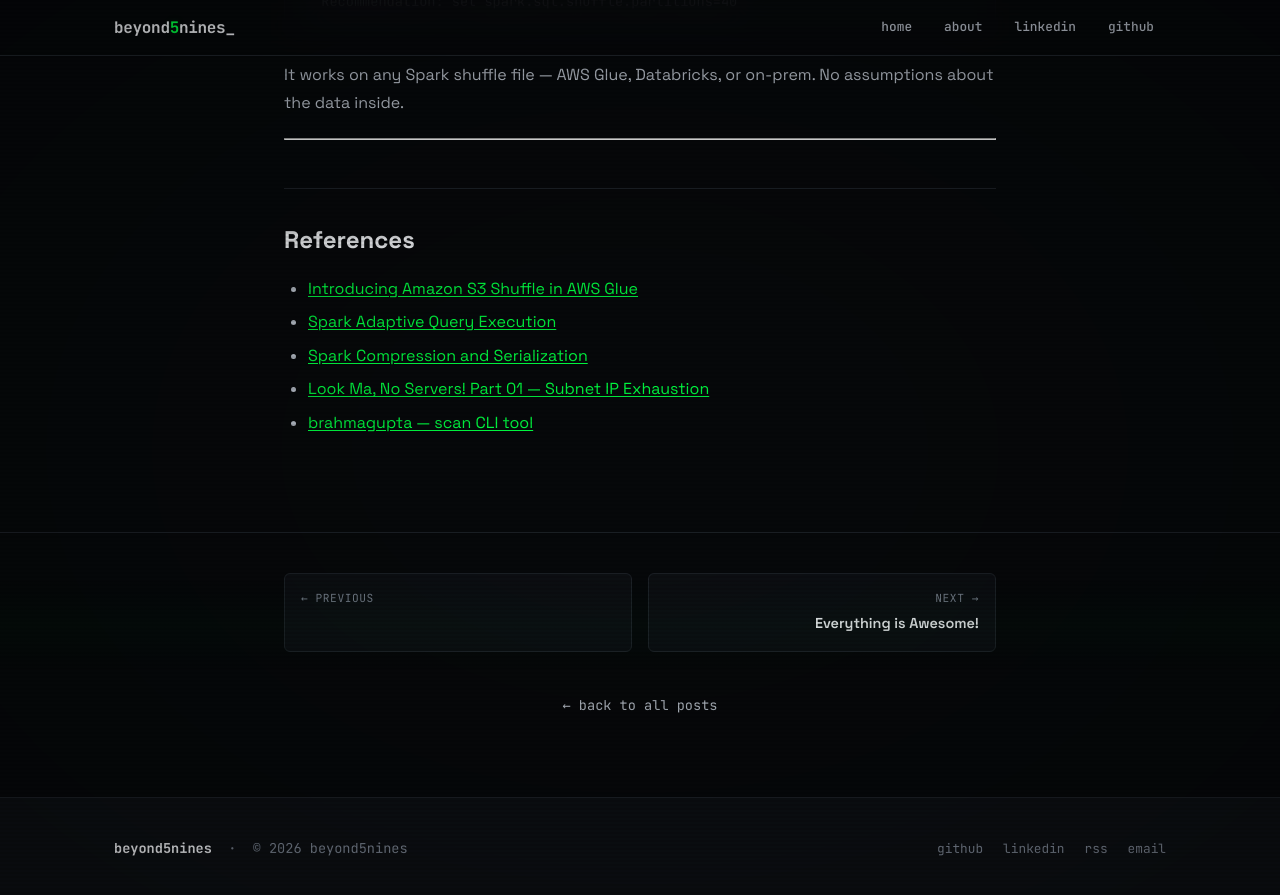
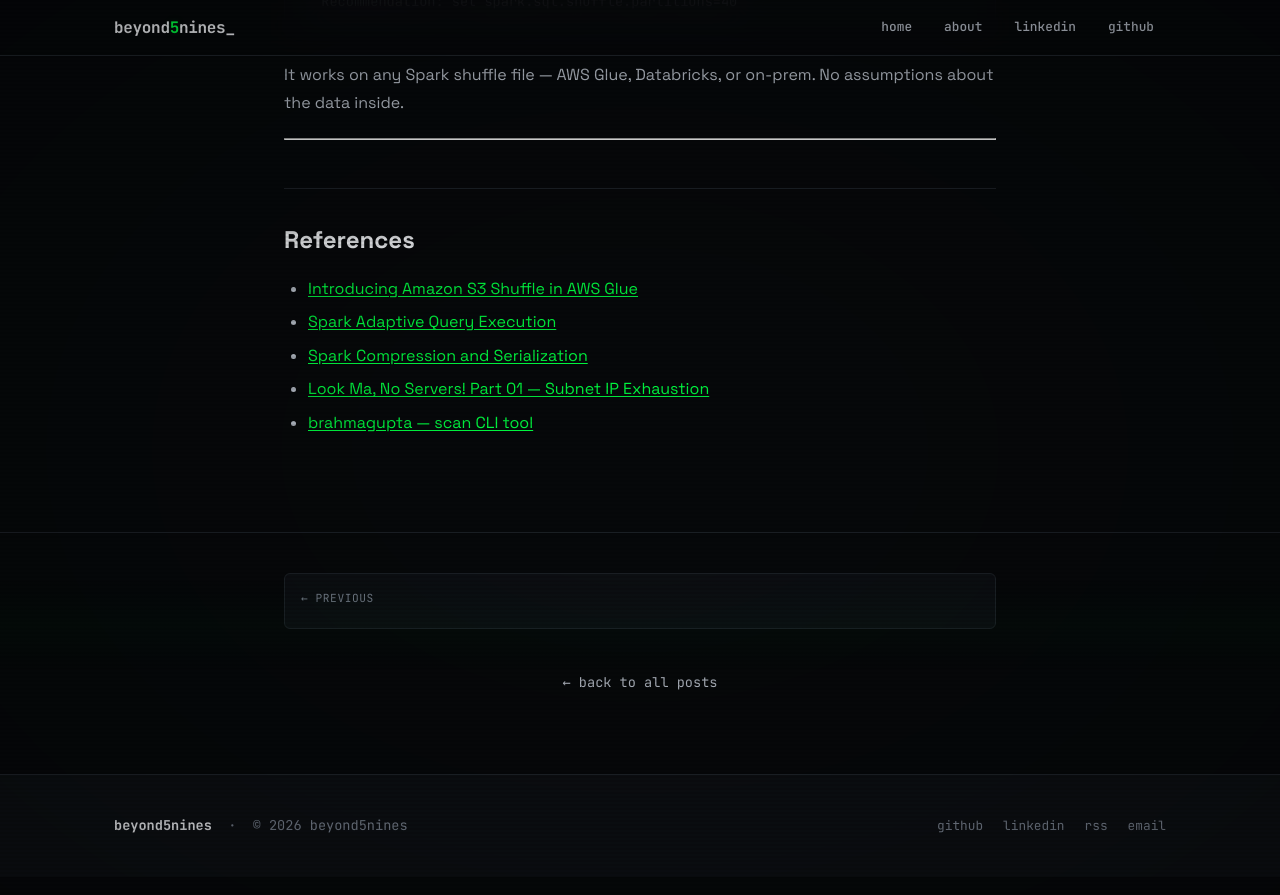
Before and after one commit to beyond5nines/beyond5nines.github.io, a Jekyll site: the page built from _articles/look-ma-no-servers-03.md, in a window 1280 px wide and 900 px high, scrolled down 7986 px. Shown: the top 895 px of the window. Built offline with Jekyll 4.4.1, drawn with Linux system fonts in a browser that asks for light colours.

Commit message:
Add og:image, hide everything-is-awesome series

```diff
--- a/_config.yml
+++ b/_config.yml
@@ -42,6 +42,9 @@ defaults:
     values:
       layout: post
 
+# Open Graph default image
+logo: /assets/images/og-default.svg
+
 # Contact
 email: beyond5nines@gmail.com
 linkedin_url: https://www.linkedin.com/in/rahul-nyc/
```
Also changed, not shown: _articles/everything-is-awesome.md (+1 -0 lines), assets/images/og-default.svg (added).
